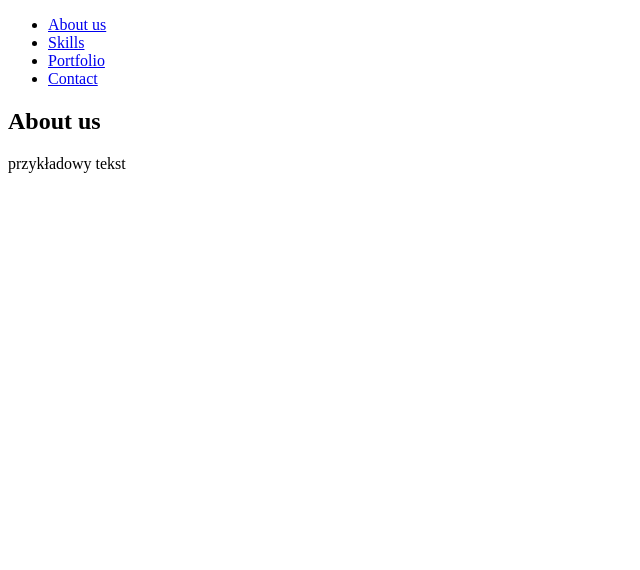
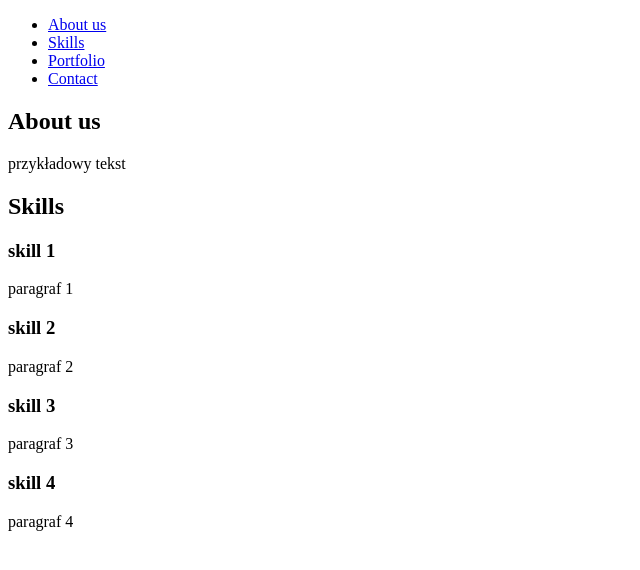
Before and after one commit to KatarzynaBrandys/15-html-prosta-strona, a plain HTML site: page index.html in a window 1280 px wide. Shown: the whole page, without its empty margins (0-640 px from the left). Drawn offline with Linux system fonts and the light colour scheme.

Commit message:
sekcja druga

```diff
--- a/index.html
+++ b/index.html
@@ -21,6 +21,26 @@
         <p>przykładowy tekst</p>
     </section>
 
+    <section>
+        <h1>Skills</h1>
+        <div class="skill">
+            <h3>skill 1</h3>
+            <p>paragraf 1</p>
+        </div>
+        <div class="skill">
+            <h3>skill 2</h3>
+            <p>paragraf 2</p>
+        </div>
+        <div class="skill">
+            <h3>skill 3</h3>
+            <p>paragraf 3</p>
+        </div>
+        <div class="skill">
+            <h3>skill 4</h3>
+            <p>paragraf 4</p>
+        </div>
+    </section>
+
 
 </body>
 </html>
```
Lines whose indentation alone changed are shown as unchanged.
